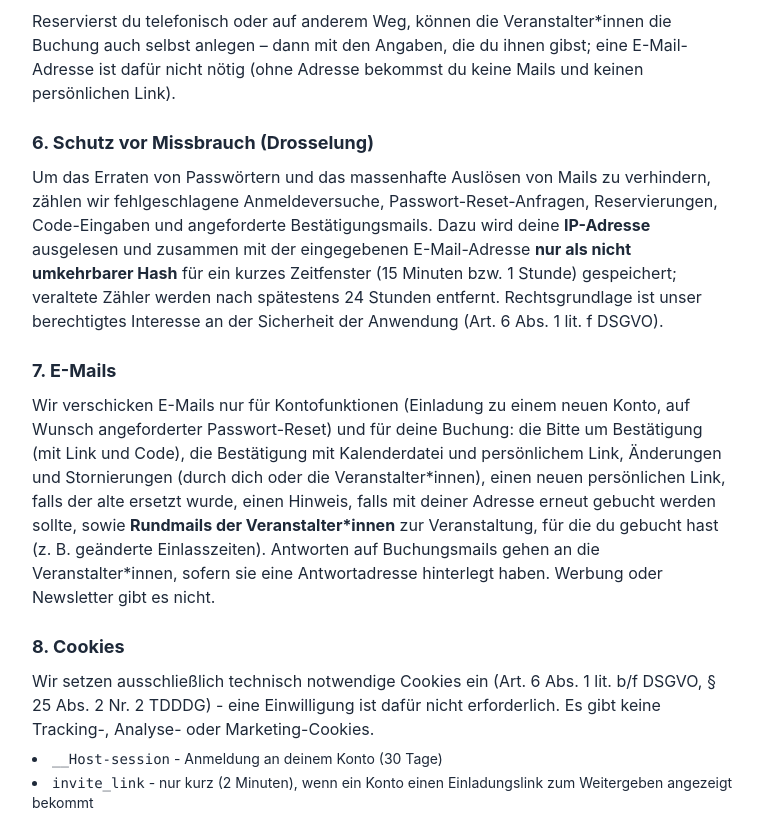
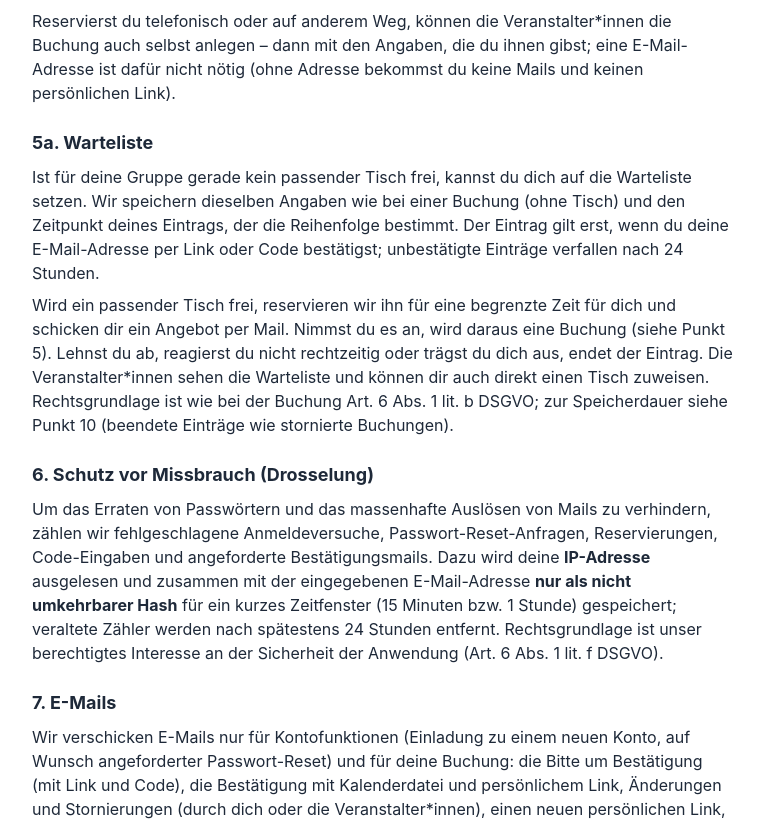
Before and after one commit to druXter/seating, a Next.js app: page /datenschutz in a window 1280 px wide. Shown: the part 2100-2921 px from the top of the page, without its empty margins (256-1019 px from the left). Built offline with nearby package versions, Linux system fonts and the light colour scheme; no server answers.

Commit message:
docs: README, Datenschutz und Konzept für Phase 4b

```diff
--- a/app/datenschutz/page.tsx
+++ b/app/datenschutz/page.tsx
@@ -6,7 +6,8 @@ import Link from 'next/link'
 // Änderung der Datenverarbeitung mitpflegen. Stand: Phase 4 (Konten der Veranstalter*innen,
 // Raumpläne mit Hintergrundbildern, Events mit öffentlicher Planansicht und Freigaben, Tischbuchung
 // ohne Konto mit Mail-Bestätigung, Verwaltungslink, Buchungsmails mit .ics und Löschfristen;
-// Buchungsverwaltung durch Veranstalter*innen mit interner Notiz, Rundmail und CSV-Export).
+// Buchungsverwaltung durch Veranstalter*innen mit interner Notiz, Rundmail und CSV-Export;
+// Warteliste mit Nachrück-Angebot, Phase 4b).
 //
 // Liest Verantwortlichen- und Infrastruktur-Angaben zur Laufzeit aus der (nicht
 // versionierten) .env, analog zu app/impressum/page.tsx - force-dynamic verhindert, dass
@@ -137,6 +138,23 @@ export default function DatenschutzPage() {
         </div>
 
         <div>
+          <h2 className="font-bold text-lg">5a. Warteliste</h2>
+          <p className="mt-2">
+            Ist für deine Gruppe gerade kein passender Tisch frei, kannst du dich auf die Warteliste setzen. Wir speichern
+            dieselben Angaben wie bei einer Buchung (ohne Tisch) und den Zeitpunkt deines Eintrags, der die Reihenfolge
+            bestimmt. Der Eintrag gilt erst, wenn du deine E-Mail-Adresse per Link oder Code bestätigst; unbestätigte Einträge
+            verfallen nach 24 Stunden.
+          </p>
+          <p className="mt-2">
+            Wird ein passender Tisch frei, reservieren wir ihn für eine begrenzte Zeit für dich und schicken dir ein Angebot
+            per Mail. Nimmst du es an, wird daraus eine Buchung (siehe Punkt 5). Lehnst du ab, reagierst du nicht rechtzeitig
+            oder trägst du dich aus, endet der Eintrag. Die Veranstalter*innen sehen die Warteliste und können dir auch direkt
+            einen Tisch zuweisen. Rechtsgrundlage ist wie bei der Buchung Art. 6 Abs. 1 lit. b DSGVO; zur Speicherdauer siehe
+            Punkt 10 (beendete Einträge wie stornierte Buchungen).
+          </p>
+        </div>
+
+        <div>
           <h2 className="font-bold text-lg">6. Schutz vor Missbrauch (Drosselung)</h2>
           <p className="mt-2">
             Um das Erraten von Passwörtern und das massenhafte Auslösen von Mails zu verhindern, zählen wir
@@ -156,7 +174,8 @@ export default function DatenschutzPage() {
             Passwort-Reset) und für deine Buchung: die Bitte um Bestätigung (mit Link und Code), die Bestätigung mit
             Kalenderdatei und persönlichem Link, Änderungen und Stornierungen (durch dich oder die Veranstalter*innen),
             einen neuen persönlichen Link, falls der alte ersetzt wurde, einen Hinweis, falls mit deiner Adresse erneut
-            gebucht werden sollte, sowie <strong>Rundmails der Veranstalter*innen</strong> zur Veranstaltung, für die
+            gebucht werden sollte, für die Warteliste die Bitte um Bestätigung, die Bestätigung deines Eintrags, ein Angebot
+            für einen frei gewordenen Tisch und ggf. den Hinweis, dass das Angebot verfallen ist, sowie <strong>Rundmails der Veranstalter*innen</strong> zur Veranstaltung, für die
             du gebucht hast (z. B. geänderte Einlasszeiten). Antworten auf Buchungsmails gehen an die Veranstalter*innen, sofern sie
             eine Antwortadresse hinterlegt haben. Werbung oder Newsletter gibt es nicht.
           </p>
@@ -208,7 +227,7 @@ export default function DatenschutzPage() {
             Freigaben und allen zugehörigen Buchungen.
           </p>
           <p className="mt-2">
-            Verfallene und stornierte Buchungen löschen wir <strong>30 Tage</strong> nach ihrer letzten Änderung, samt
+            Verfallene und stornierte Buchungen sowie beendete Einträge der Warteliste löschen wir <strong>30 Tage</strong> nach ihrer letzten Änderung, samt
             Mail- und Änderungsprotokoll. Bestätigte Buchungen bleiben bis zur Löschung der Veranstaltung gespeichert
             (siehe oben) – oder bis die Veranstalter*innen sie früher löschen.
           </p>
```
Also changed, not shown: 2 other files (tests, documents, lock files or other folders).
